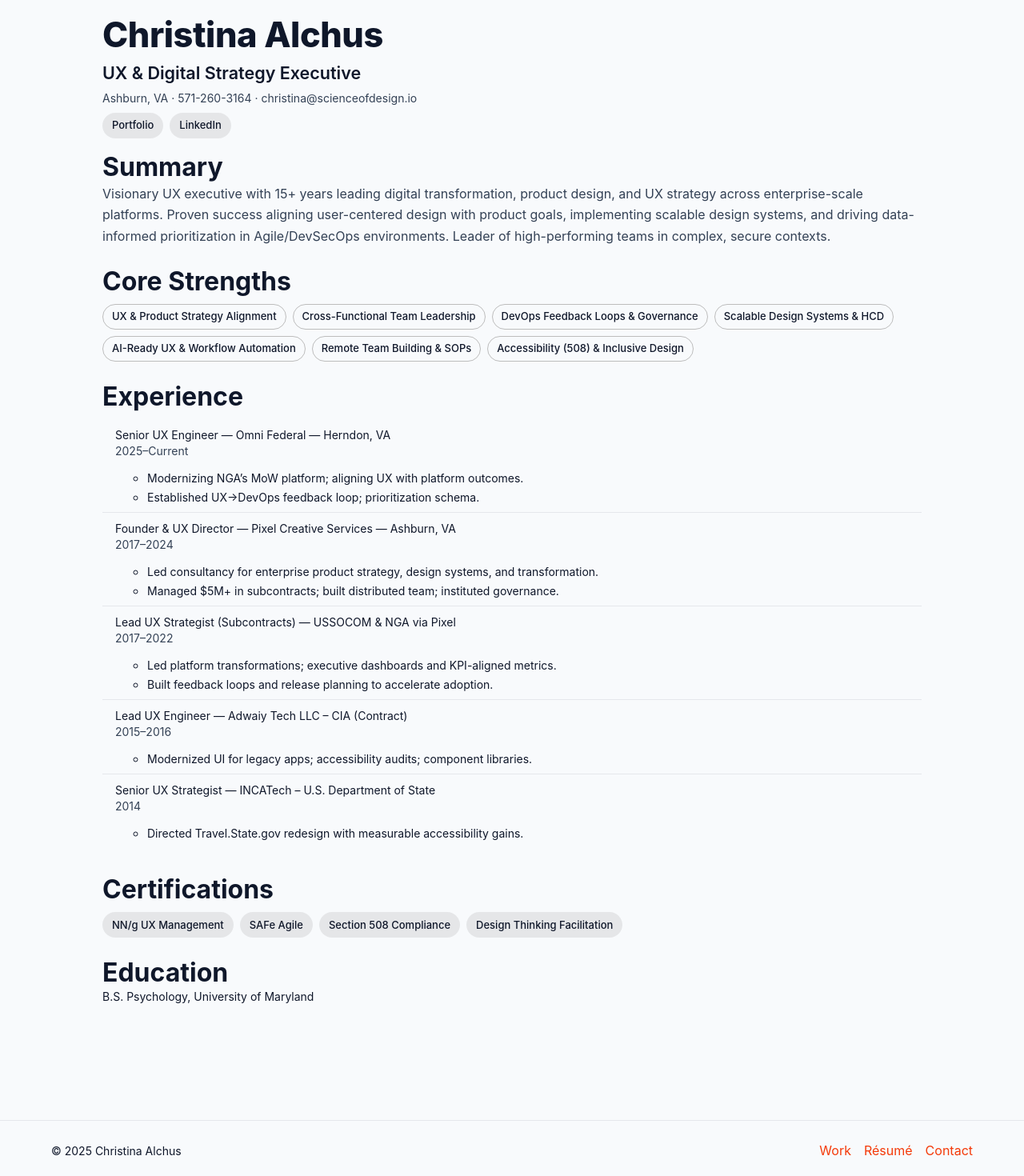
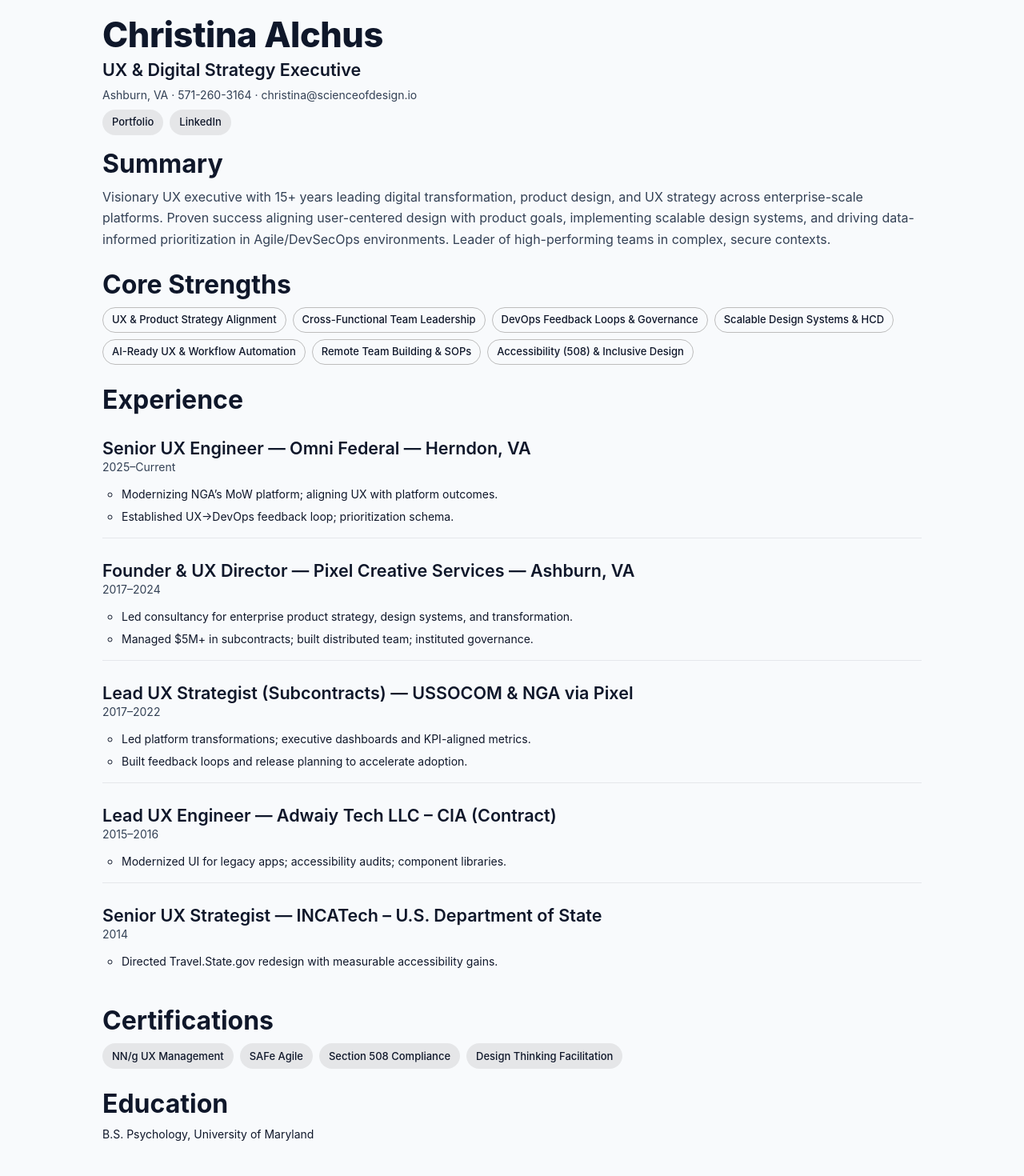
Before and after one commit to cmalchus3/scienceofdesign, a Next.js app: page /resume in a window 1280 px wide. Shown: the part 120-1590 px from the top of the page at 80% size. Built offline with nearby package versions, Linux system fonts and the light colour scheme.

Commit message:
Refactor ResumePage component for improved structure

```diff
--- a/app/resume/page.tsx
+++ b/app/resume/page.tsx
@@ -1,5 +1,7 @@
 import { getResume } from '@/lib/content';
-import { Container, Box, Typography, Chip, List, ListItem, ListItemText, Divider } from '@mui/material';
+import {
+  Container, Box, Typography, Chip, List, ListItem, ListItemText, Divider, Stack, Link as MLink
+} from '@mui/material';
 
 export const dynamic = 'force-static';
 
@@ -8,62 +10,101 @@ export default async function ResumePage() {
 
   return (
     <Container maxWidth="lg" sx={{ py: { xs: 3, md: 6 } }}>
+      {/* Header */}
       <Box sx={{ mb: 2 }}>
-        <Typography variant="h1" sx={{ mb: 1 }}>{r.header.name}</Typography>
+        <Typography variant="h1" sx={{ mb: 0.5 }}>{r.header.name}</Typography>
         <Typography variant="h3" sx={{ mb: 1 }}>{r.header.title}</Typography>
         <Typography variant="body2" sx={{ color: 'text.secondary' }}>
           {r.header.location} · {r.header.phone} · {r.header.email}
         </Typography>
-        <Box sx={{ mt: 1, display: 'flex', gap: 1, flexWrap: 'wrap' }}>
-          {r.header.links.map((l: any, i: number) => <Chip key={i} label={l.label} component="a" href={l.url} clickable />)}
+        <Stack direction="row" spacing={1} useFlexGap flexWrap="wrap" sx={{ mt: 1 }}>
+          {r.header.links.map((l, i) => (
+            <Chip
+              key={i}
+              label={l.label}
+              component={MLink}
+              href={l.url}
+              clickable
+              target={l.url.startsWith('http') ? '_blank' : undefined}
+              rel={l.url.startsWith('http') ? 'noopener noreferrer' : undefined}
+            />
+          ))}
+        </Stack>
+      </Box>
+
+      {/* Summary */}
+      <Box sx={{ mb: 3 }}>
+        <Typography variant="h2" sx={{ mb: 1 }}>Summary</Typography>
+        <Typography variant="body1" sx={{ color: 'text.secondary' }}>{r.summary}</Typography>
+      </Box>
+
+      {/* Core Strengths */}
+      <Box sx={{ mb: 3 }}>
+        <Typography variant="h2" sx={{ mb: 1 }}>Core Strengths</Typography>
+        <Box sx={{ display: 'flex', flexWrap: 'wrap', gap: 1 }}>
+          {r.strengths.map((s, i) => <Chip key={i} label={s} variant="outlined" />)}
         </Box>
       </Box>
 
+      {/* Experience */}
       <Box sx={{ mb: 3 }}>
-        <Typography variant="h2">Summary</Typography>
-        <Typography variant="body1" sx={{ color: 'text.secondary' }}>{r.summary}</Typography>
-      </Box>
-
-      <Box sx={{ mb: 3 }}>
-        <Typography variant="h2">Core Strengths</Typography>
-        <Box sx={{ display: 'flex', flexWrap: 'wrap', gap: 1, mt: 1 }}>
-          {r.strengths.map((s: string, i: number) => <Chip key={i} label={s} variant="outlined" />)}
-        </Box>
-      </Box>
-
-      <Box sx={{ mb: 3 }}>
-        <Typography variant="h2">Experience</Typography>
+        <Typography variant="h2" sx={{ mb: 1 }}>Experience</Typography>
         <List dense>
-          {r.experience.map((e: any, i: number) => (
-            <Box key={i}>
-              <ListItem>
+          {r.experience.map((e, i) => (
+            <Box key={i} component="section" sx={{ mb: 1.5 }}>
+              <ListItem disableGutters sx={{ alignItems: 'flex-start' }}>
                 <ListItemText
+                  primaryTypographyProps={{ variant: 'h3' }}
                   primary={`${e.title} — ${e.org}`}
-                  secondary={`${e.dates}`}
+                  secondary={
+                    <Typography variant="body2" sx={{ color: 'text.secondary' }}>
+                      {e.dates}
+                    </Typography>
+                  }
                 />
               </ListItem>
-              <Box sx={{ pl: 2, pb: 1 }}>
-                <ul>
-                  {e.bullets.map((b: string, j: number) => <li key={j}><Typography variant="body2">{b}</Typography></li>)}
-                </ul>
+              <Box component="ul" sx={{ pl: 3, m: 0 }}>
+                {e.bullets.map((b, j) => (
+                  <li key={j}>
+                    <Typography variant="body2" sx={{ mb: 0.5 }}>{b}</Typography>
+                  </li>
+                ))}
               </Box>
-              {i < r.experience.length - 1 && <Divider />}
+              {i < r.experience.length - 1 && <Divider sx={{ my: 2 }} />}
             </Box>
           ))}
         </List>
       </Box>
 
-      <Box sx={{ mb: 3 }}>
-        <Typography variant="h2">Certifications</Typography>
-        <Box sx={{ display: 'flex', gap: 1, flexWrap: 'wrap', mt: 1 }}>
-          {r.certs.map((c: string, i: number) => <Chip key={i} label={c} />)}
+      {/* Certifications */}
+      {r.certs?.length ? (
+        <Box sx={{ mb: 3 }}>
+          <Typography variant="h2" sx={{ mb: 1 }}>Certifications</Typography>
+          <Box sx={{ display: 'flex', gap: 1, flexWrap: 'wrap' }}>
+            {r.certs.map((c, i) => <Chip key={i} label={c} />)}
+          </Box>
         </Box>
-      </Box>
+      ) : null}
 
-      <Box sx={{ mb: 3 }}>
-        <Typography variant="h2">Education</Typography>
-        {r.education.map((e: string, i: number) => <Typography key={i} variant="body2">{e}</Typography>)}
-      </Box>
+      {/* Training / Domain Knowledge */}
+      {r.training?.length ? (
+        <Box sx={{ mb: 3 }}>
+          <Typography variant="h2" sx={{ mb: 1 }}>Professional Training & Domain Knowledge</Typography>
+          <Box sx={{ display: 'flex', gap: 1, flexWrap: 'wrap' }}>
+            {r.training.map((t, i) => <Chip key={i} label={t} variant="outlined" />)}
+          </Box>
+        </Box>
+      ) : null}
+
+      {/* Education */}
+      {r.education?.length ? (
+        <Box sx={{ mb: 3 }}>
+          <Typography variant="h2" sx={{ mb: 1 }}>Education</Typography>
+          {r.education.map((e, i) => (
+            <Typography key={i} variant="body2">{e}</Typography>
+          ))}
+        </Box>
+      ) : null}
     </Container>
   );
 }
```
